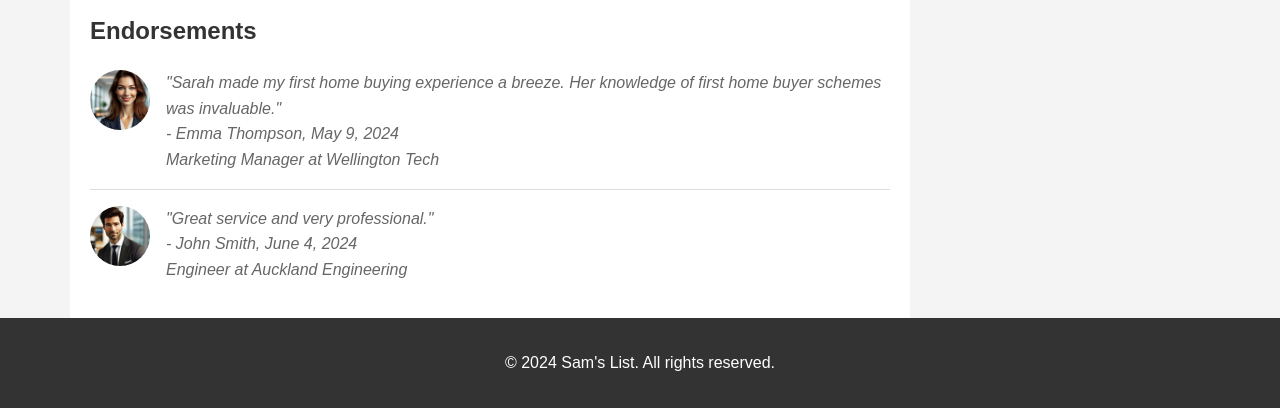
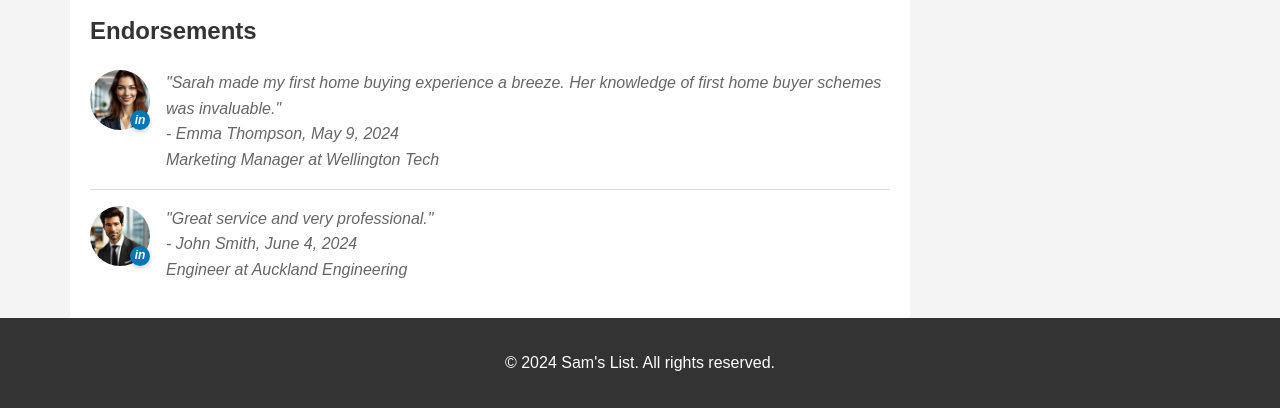
Before and after one commit to xeladsn/nz-mortgage-brokers-directory, a Flask app: page /ma/1 in a window 1280 px wide. Shown: the part 1150-1558 px from the top of the page. Run offline with Flask 3, Linux system fonts and the light colour scheme.

Commit message:
add linkedin watermark for endorsements profiles

```diff
--- a/static/style.css
+++ b/static/style.css
@@ -267,6 +267,7 @@ nav ul li {
     width: 60px;
     height: 60px;
     border-radius: 50%;
+    object-fit: cover;
     margin-right: 1rem;
 }
 
@@ -276,6 +277,42 @@ nav ul li {
     border-radius: 50%;
     object-fit: cover;
     margin-right: 10px;
+}
+
+.endorsement-picture-container {
+    position: relative;
+    width: 60px;
+    height: 60px;
+    margin-right: 1rem;
+}
+
+.ma-card .endorsement-picture-container {
+    width: 40px;
+    height: 40px;
+    margin-right: 10px;
+}
+
+.linkedin-watermark {
+    position: absolute;
+    bottom: 0;
+    right: 0;
+    background-color: #0077B5;
+    color: white;
+    width: 20px;
+    height: 20px;
+    border-radius: 50%;
+    display: flex;
+    align-items: center;
+    justify-content: center;
+    font-size: 12px;
+    font-weight: bold;
+    box-shadow: 0 2px 4px rgba(0, 0, 0, 0.2);
+}
+
+.ma-card .linkedin-watermark {
+    width: 16px;
+    height: 16px;
+    font-size: 10px;
 }
 
 h1, h2, h3, h4, h5, h6 {
@@ -490,6 +527,7 @@ a:hover {
     width: 60px;
     height: 60px;
     border-radius: 50%;
+    object-fit: cover;
     margin-right: 1rem;
 }
 
--- a/templates/home.html
+++ b/templates/home.html
@@ -73,7 +73,10 @@
                 </div>
                 <div class="endorsement">
                     {% for endorsement in ma.endorsements[:1] %}
-                    <img src="{{ url_for('static', filename=endorsement.picture) }}" alt="{{ endorsement.name }}" class="endorsement-picture">
+                    <div class="endorsement-picture-container">
+                        <img src="{{ url_for('static', filename=endorsement.picture) }}" alt="{{ endorsement.name }}" class="endorsement-picture">
+                        <div class="linkedin-watermark">in</div>
+                    </div>
                     <div class="endorsement-text">
                         <p>"{{ endorsement.comment }}"</p>
                         <p>- {{ endorsement.name }}, {{ endorsement.date }}</p>
--- a/templates/ma_detail.html
+++ b/templates/ma_detail.html
@@ -112,7 +112,10 @@
             <div class="endorsements">
                 {% for endorsement in ma.endorsements %}
                 <div class="endorsement">
-                    <img src="{{ url_for('static', filename=endorsement.picture) }}" alt="{{ endorsement.name }}" class="endorsement-picture">
+                    <div class="endorsement-picture-container">
+                        <img src="{{ url_for('static', filename=endorsement.picture) }}" alt="{{ endorsement.name }}" class="endorsement-picture">
+                        <div class="linkedin-watermark">in</div>
+                    </div>
                     <div class="endorsement-text">
                         <p>"{{ endorsement.comment }}"</p>
                         <p>- {{ endorsement.name }}, {{ endorsement.date }}</p>
```
